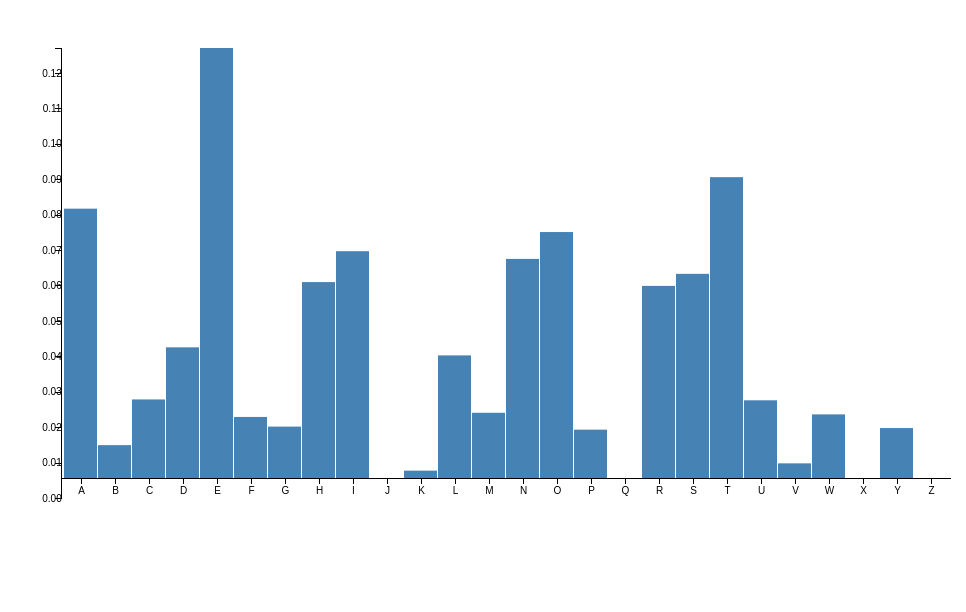
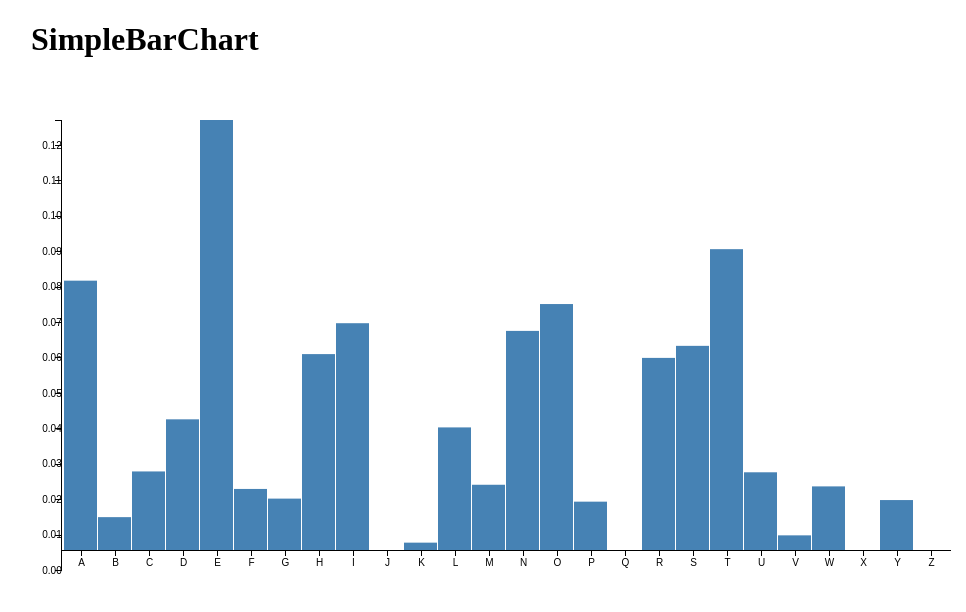
Before and after one commit to chadepl/d3_learning, a plain HTML site: page SimpleBarChart-15.10.16/index.html in a window 1280 px wide. Shown: the whole page, without its empty margins (17-983 px from the left). Drawn offline with nearby package versions, Linux system fonts and the light colour scheme.

Commit message:
Added title

```diff
--- a/SimpleBarChart-15.10.16/index.html
+++ b/SimpleBarChart-15.10.16/index.html
@@ -24,7 +24,12 @@
         stroke: #000;
         shape-rendering: crispEdges;
     }
+    h1 {
+        margin-left: 40px;
+    }
 </style>
+
+<h1>SimpleBarChart</h1>
 
 <script type="text/javascript">
 
```
